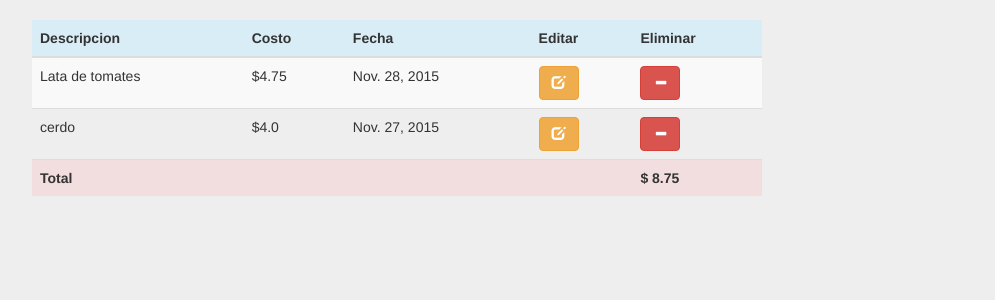
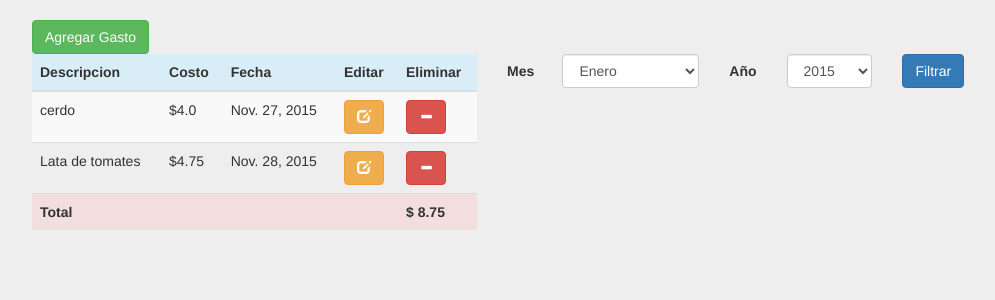
Before and after one commit to EmaBord/ExpenseManager, a Django app: page /2015/11/ in a window 1280 px wide. Shown: the part 52-352 px from the top of the page, without its empty margins (53-1048 px from the left). Run offline with Django 3.2, Linux system fonts and the light colour scheme; data comes from the database, SQL or seed files in the repository; some libraries are stand-ins or nearby versions.

Commit message:
listo el filtro por mes de gastos, terminado completamente los gastos

```diff
--- a/expenseManager/expense/views.py
+++ b/expenseManager/expense/views.py
@@ -6,12 +6,12 @@ from expense.models import Expense
 
 from django.views.generic.dates import MonthArchiveView
 
-
+from django.shortcuts import render
 class ExpenseMonthArchiveView(MonthArchiveView):
     queryset = Expense.objects.all()
     date_field = "fecha"
     allow_future = True
-
+    template_name = 'expense/expense_archive_month.html'
     def get_context_data(self, **kwargs):
         context = super(ExpenseMonthArchiveView, self).get_context_data(**kwargs)
         total = 0
@@ -20,6 +20,14 @@ class ExpenseMonthArchiveView(MonthArchiveView):
             total = total + e.precio
         context['total'] = total
         return context
+    def get(self, request, *args, **kwargs):
+
+        expenses = Expense.objects.filter(fecha__year=kwargs['year'],fecha__month=kwargs['month'])
+        total = 0
+        for e in expenses:
+            total = total + e.precio
+
+        return render(request,self.template_name,{'object_list':expenses,'total':total})
 
 
 class ExpenseCreate(CreateView):
--- a/expenseManager/templates/expense/expense_archive_month.html
+++ b/expenseManager/templates/expense/expense_archive_month.html
@@ -10,8 +10,13 @@
 {% endblock%}
 
 {% block section%}
+
+	<div class="col-md-12">
+		<a href="{% url "expense-add" %}" class="btn btn-success">Agregar Gasto</a>
+	</div>
+	<div class="col-md-5">
+
 {%if object_list %}
-	<div class="col-md-8">
 	<table class="table table-striped table-hover ">
 		<thead>
 		    <tr class="info">
@@ -40,21 +45,58 @@
 			</tr>
 		</tbody>
 	</table>
+
+	{% else %}
+	No hay datos
+	{% endif %}
 	</div>
-{% else %}
-No hay gastos
-{% endif %}
-{% endblock %}
+	<div class="col-md-7">
+
+		<form class="form-horizontal" role="form" >
+
+			<div class="form-group">
+		      <label for="select" class="col-lg-1 control-label">Mes</label>
+		      <div class="col-lg-3">
+		        <select class="form-control" id="month">
+		          <option value='1'>Enero</option>
+		          <option value='2'>Febrero</option>
+		          <option value='3'>Marzo</option>
+		          <option value='4'>Abril</option>
+		          <option value='5'>Mayo</option>
+		          <option value='6'>Junio</option>
+		          <option value='7'>Julio</option>
+		          <option value='8'>Agosto</option>
+		          <option value='9'>Septiembre</option>
+		          <option value='10'>Octubre</option>
+		          <option value='11'>Noviembre</option>
+		          <option value='12'>Diciembre</option>
+		        </select>
+		    </div>
+		    <div class="form-group">
+		      <label for="select" class="col-lg-1 control-label">Año</label>
+		      <div class="col-lg-2">
+		        <select class="form-control" id="year" >
+		          <option value='2015'>2015</option>
+		          <option value='2016'>2016</option>
+
+		        </select>
+		    </div>
+		<div class="form-group">
+        	<div class="col-sm-4">
+            	<input type="button" class="btn btn-primary" onclick="enviar()" value="Filtrar">
+        	</div>
+    	</div>
+
+	</div>
+	<script>
+		function enviar(){
+
+			 window.location= "/"+document.getElementById("year").value+"/"+document.getElementById("month").value;
 
 
 
+		}
+	</script>
 
 
-<p>
-    {% if previous_month %}
-        Previous Month: {{ previous_month|date:"F Y" }}
-    {% endif %}
-    {% if next_month %}
-        Next Month: {{ next_month|date:"F Y" }}
-    {% endif %}
-</p>
+{% endblock %}
```
Also changed, not shown: expenseManager/templates/expense/expense_list.html (+15 -5 lines).
